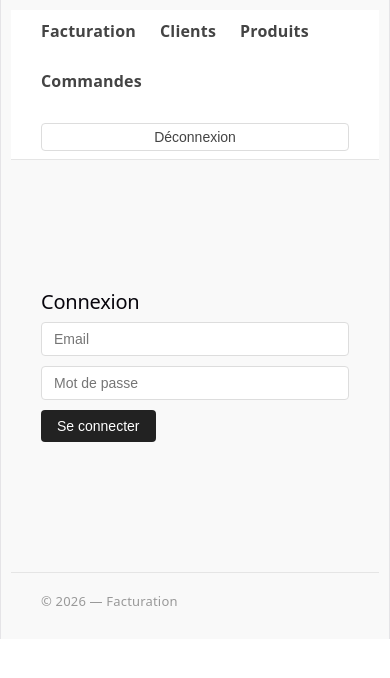
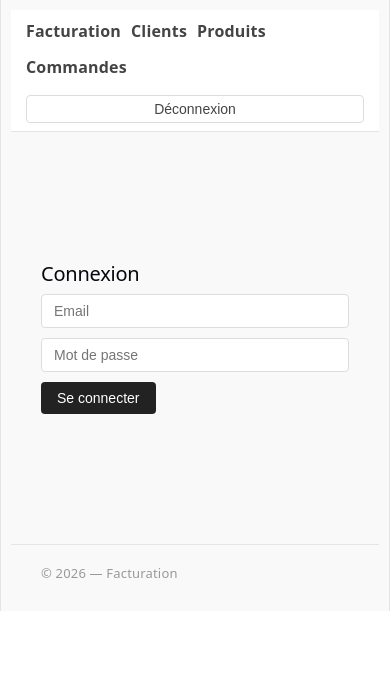
Before and after one commit to ProG767/facturation, a React (Vite) app: page /login in a window 390 px wide. Shown: the top 678 px of the page. Built offline with nearby package versions, Linux system fonts and the light colour scheme; no server answers; sample sign-in values are in the browser's storage; what @react-pdf/renderer would draw is missing.

Commit message:
responsive mobile app css

```diff
--- a/src/App.css
+++ b/src/App.css
@@ -170,3 +170,32 @@ li {
 /* Titres */
 h1 { font-size: 24px; margin-bottom: 20px; font-weight: 600; }
 h2 { font-size: 18px; margin: 20px 0 10px; font-weight: 600; }
+
+
+@media (max-width: 768px) {
+  .nav {
+    padding: 0 15px;
+  }
+
+  .nav nav {
+    flex-wrap: wrap;
+    height: auto;
+    padding: 10px 0;
+    gap: 10px;
+  }
+
+  .nav nav button {
+    margin-left: 0;
+    width: 100%;
+    margin-top: 5px;
+  }
+
+  .page {
+    padding: 0 12px;
+    margin: 15px auto;
+  }
+
+  li {
+    flex-wrap: wrap;
+  }
+}
```
